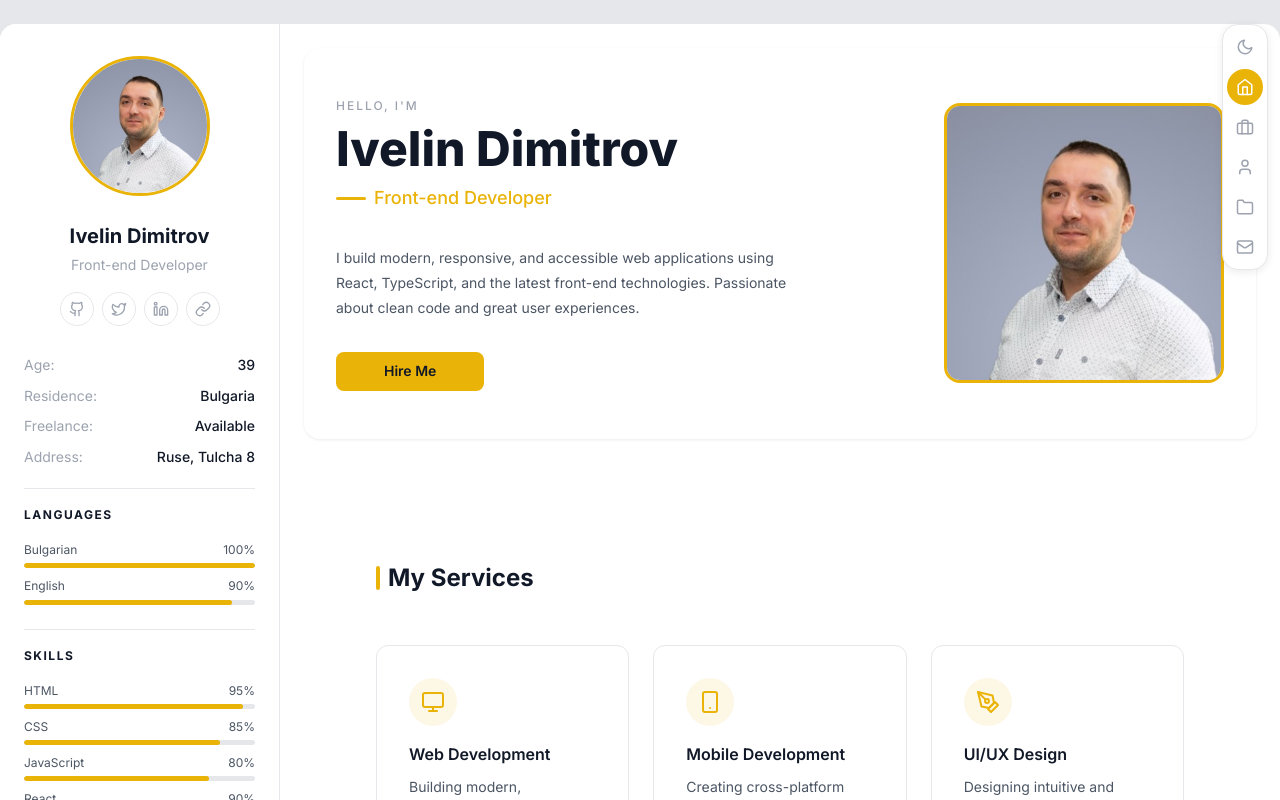
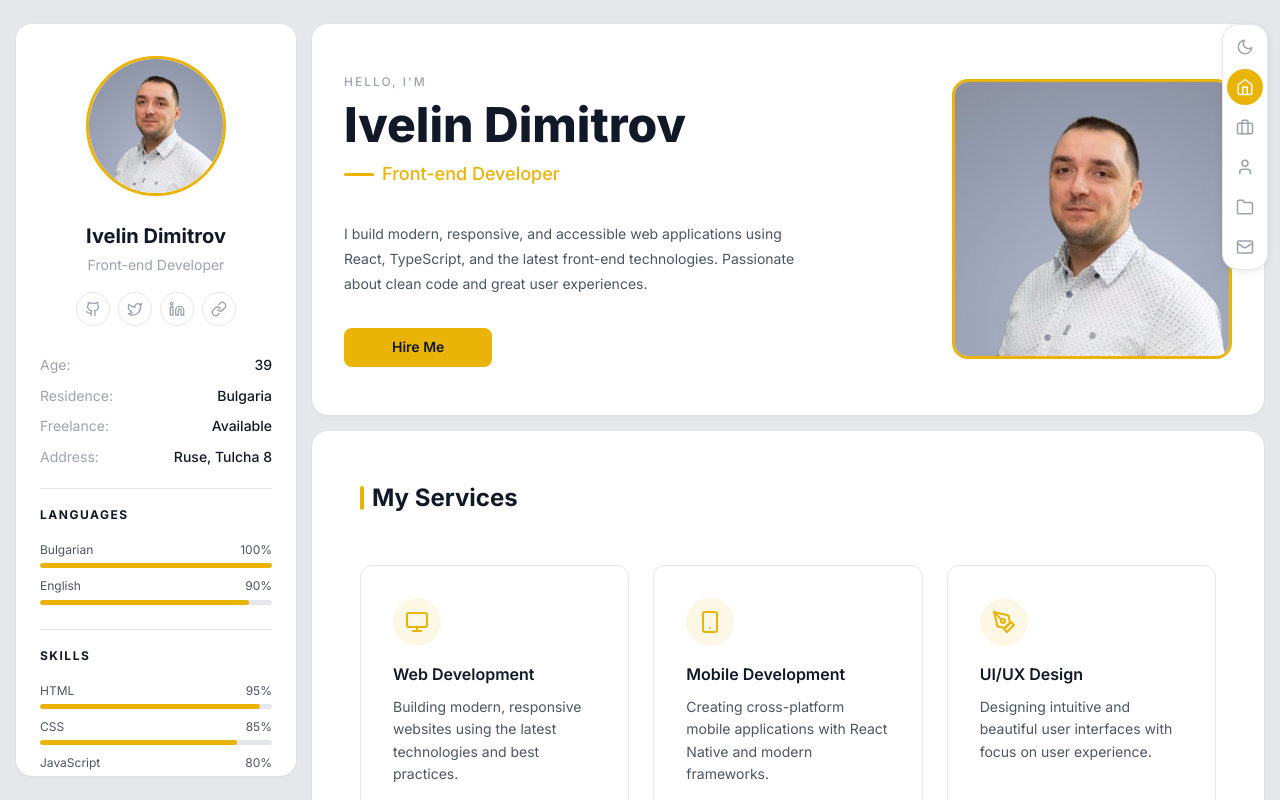
Before and after one commit to ivdanielov87/portfolio, an Angular app: page / in a window 1280 px wide. Shown: the top 800 px of the page. Built offline with nearby package versions, Linux system fonts and the light colour scheme.

Commit message:
Separate card blocks: sidebar, hero, services, about, portfolio, contact each as rounded cards with gap

```diff
--- a/src/app/components/hero/hero.component.scss
+++ b/src/app/components/hero/hero.component.scss
@@ -3,11 +3,7 @@
 .hero {
   display: flex;
   align-items: center;
-  background-color: $bg-card;
-  border-radius: $radius-xl;
   overflow: hidden;
-  box-shadow: 0 1px 3px rgba(0, 0, 0, 0.08);
-  margin: $spacing-lg;
   padding: $spacing-2xl $spacing-xl;
 
   &__inner {
--- a/src/app/components/navbar/navbar.component.scss
+++ b/src/app/components/navbar/navbar.component.scss
@@ -48,15 +48,16 @@
   }
 }
 
-// Left Sidebar — light background
+// Left Sidebar — separate card block
 .sidebar {
   position: sticky;
-  top: 0;
+  top: 24px;
   width: $sidebar-width;
   min-width: $sidebar-width;
-  height: 100vh;
+  max-height: calc(100vh - 48px);
   background-color: $bg-card;
-  border-right: 1px solid $border-color;
+  border-radius: $radius-xl;
+  box-shadow: 0 1px 3px rgba(0, 0, 0, 0.06);
   z-index: 1000;
   overflow: hidden;
   flex-shrink: 0;
--- a/src/styles.scss
+++ b/src/styles.scss
@@ -132,29 +132,38 @@ textarea {
 // ============================================
 .app-layout {
   display: flex;
+  align-items: flex-start;
   max-width: 1400px;
   margin: 24px auto;
-  min-height: calc(100vh - 48px);
-  background-color: $bg-primary;
-  border-radius: $radius-xl;
-  overflow: hidden;
+  gap: $spacing-md;
   position: relative;
+  padding: 0 $spacing-md;
+
+  @media (max-width: $bp-lg) {
+    padding: 0;
+    gap: 0;
+  }
 }
 
 .main-content {
   flex: 1;
-  min-height: 100vh;
   min-width: 0;
+  display: flex;
+  flex-direction: column;
+  gap: $spacing-md;
 }
 
 // ============================================
-// Section spacing
+// Section spacing — each section is a card
 // ============================================
 section {
-  padding: $spacing-3xl $spacing-2xl;
+  background-color: $bg-card;
+  border-radius: $radius-xl;
+  box-shadow: 0 1px 3px rgba(0, 0, 0, 0.06);
+  padding: $spacing-2xl $spacing-xl;
 
   @media (min-width: $bp-lg) {
-    padding: $spacing-4xl $spacing-4xl;
+    padding: $spacing-2xl $spacing-2xl;
   }
 }
 
```
